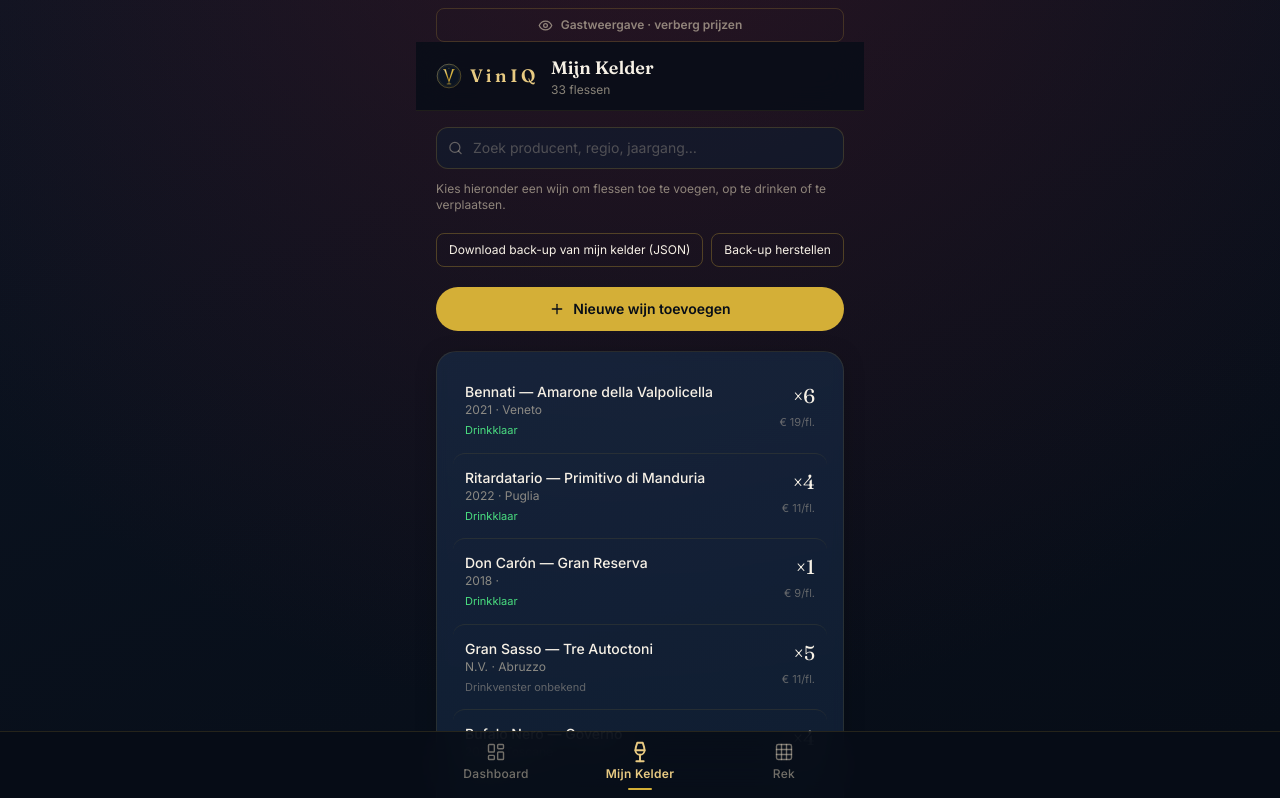
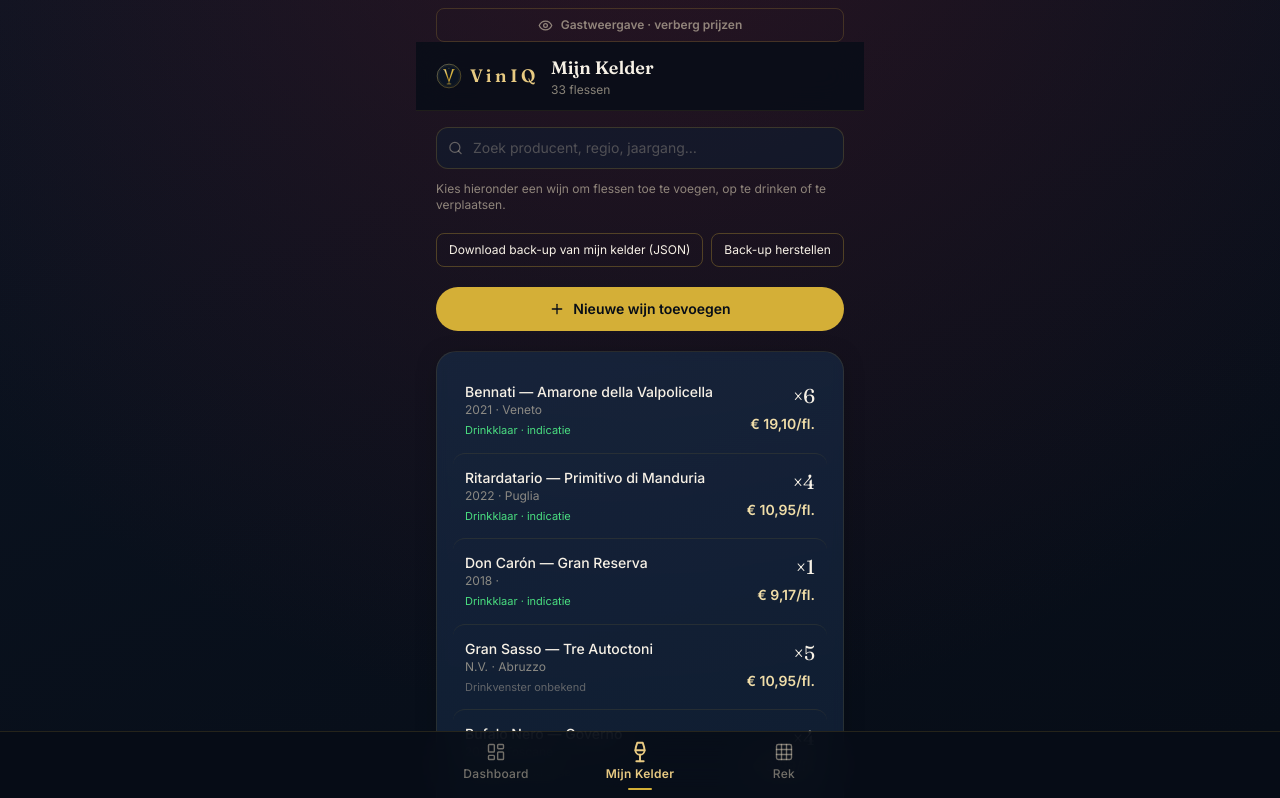
Before and after one commit to goemanalexander/VinIQ, a Next.js app: page /kelder in a window 1280 px wide. Shown: the top 798 px of the page. Built offline with nearby package versions, Linux system fonts and the light colour scheme.

Commit message:
feat: prominent cellar list prices and guest-safe backup controls

```diff
--- a/app/kelder/page.tsx
+++ b/app/kelder/page.tsx
@@ -8,8 +8,11 @@ import Card from '@/components/Card';
 import { getAllWinesWithCount, exportLocalCellarSnapshot, importCellarSnapshot, type CellarSnapshot } from '@/lib/storage';
 import { DRINK_WINDOW_COLOR, DRINK_WINDOW_LABEL, formatCurrency } from '@/lib/utils';
 import type { WineWithCount } from '@/lib/types';
+import { useGuestView } from '@/components/GuestView';
+import { getDrinkWindow, formatCurrencyExact } from '@/lib/utils';
 
 export default function KelderPage() {
+  const { guest } = useGuestView();
   const [wines, setWines] = useState<WineWithCount[]>([]);
   const [query, setQuery] = useState('');
   const backupInput = useRef<HTMLInputElement>(null);
@@ -82,13 +85,13 @@ export default function KelderPage() {
           <p className="text-xs text-cream-300/60">Kies hieronder een wijn om flessen toe te voegen, op te drinken of te verplaatsen.</p>
         </div>
 
-        <button type="button" onClick={downloadBackup} className="mb-5 rounded-lg border border-gold-500/30 px-3 py-2 text-xs text-cream-100 hover:bg-gold-500/10">Download back-up van mijn kelder (JSON)</button>
+        {!guest && <button type="button" onClick={downloadBackup} className="mb-5 rounded-lg border border-gold-500/30 px-3 py-2 text-xs text-cream-100 hover:bg-gold-500/10">Download back-up van mijn kelder (JSON)</button>}
 
-        <input ref={backupInput} type="file" accept="application/json,.json" className="hidden" aria-label="Back-upbestand kiezen" onChange={e => void restoreBackup(e.target.files?.[0])} />
-        <button type="button" onClick={() => backupInput.current?.click()} className="mb-5 ml-2 rounded-lg border border-gold-500/30 px-3 py-2 text-xs text-cream-100 hover:bg-gold-500/10">Back-up herstellen</button>
+        {!guest && <input ref={backupInput} type="file" accept="application/json,.json" className="hidden" aria-label="Back-upbestand kiezen" onChange={e => void restoreBackup(e.target.files?.[0])} />}
+        {!guest && <button type="button" onClick={() => backupInput.current?.click()} className="mb-5 ml-2 rounded-lg border border-gold-500/30 px-3 py-2 text-xs text-cream-100 hover:bg-gold-500/10">Back-up herstellen</button>}
         {backupMessage && <p role="status" className="mb-4 text-xs text-cream-100">{backupMessage}</p>}
 
-        <Link href="/kelder/toevoegen" className="mb-5 flex items-center justify-center gap-2 rounded-full bg-gold-500 px-4 py-3 text-sm font-semibold text-navy-950"><Plus size={16} /> Nieuwe wijn toevoegen</Link>
+        {!guest && <Link href="/kelder/toevoegen" className="mb-5 flex items-center justify-center gap-2 rounded-full bg-gold-500 px-4 py-3 text-sm font-semibold text-navy-950"><Plus size={16} /> Nieuwe wijn toevoegen</Link>}
 
         {/* Wine list */}
         {filtered.length > 0 ? (
@@ -107,14 +110,14 @@ export default function KelderPage() {
                     {wine.vintage ?? 'N.V.'} · {wine.region}
                   </p>
                   <p className={`mt-1 text-[11px] ${DRINK_WINDOW_COLOR[wine.drinkWindowStatus]}`}>
-                    {DRINK_WINDOW_LABEL[wine.drinkWindowStatus]}
+                    {DRINK_WINDOW_LABEL[wine.drinkWindowStatus]}{getDrinkWindow(wine).estimated && getDrinkWindow(wine).from ? ' · indicatie' : ''}
                   </p>
                 </div>
                 <div className="flex flex-col items-end gap-1 text-right shrink-0">
                   <span className="font-display text-xl text-cream-100">×{wine.bottleCount}</span>
-                  {wine.avgPurchasePrice > 0 && (
-                    <span className="text-[11px] text-cream-300/40">
-                      {formatCurrency(wine.avgPurchasePrice)}/fl.
+                  {!guest && wine.avgPurchasePrice > 0 && (
+                    <span className="text-sm font-semibold text-gold-300">
+                      {formatCurrencyExact(wine.avgPurchasePrice)}/fl.
                     </span>
                   )}
                 </div>
```
